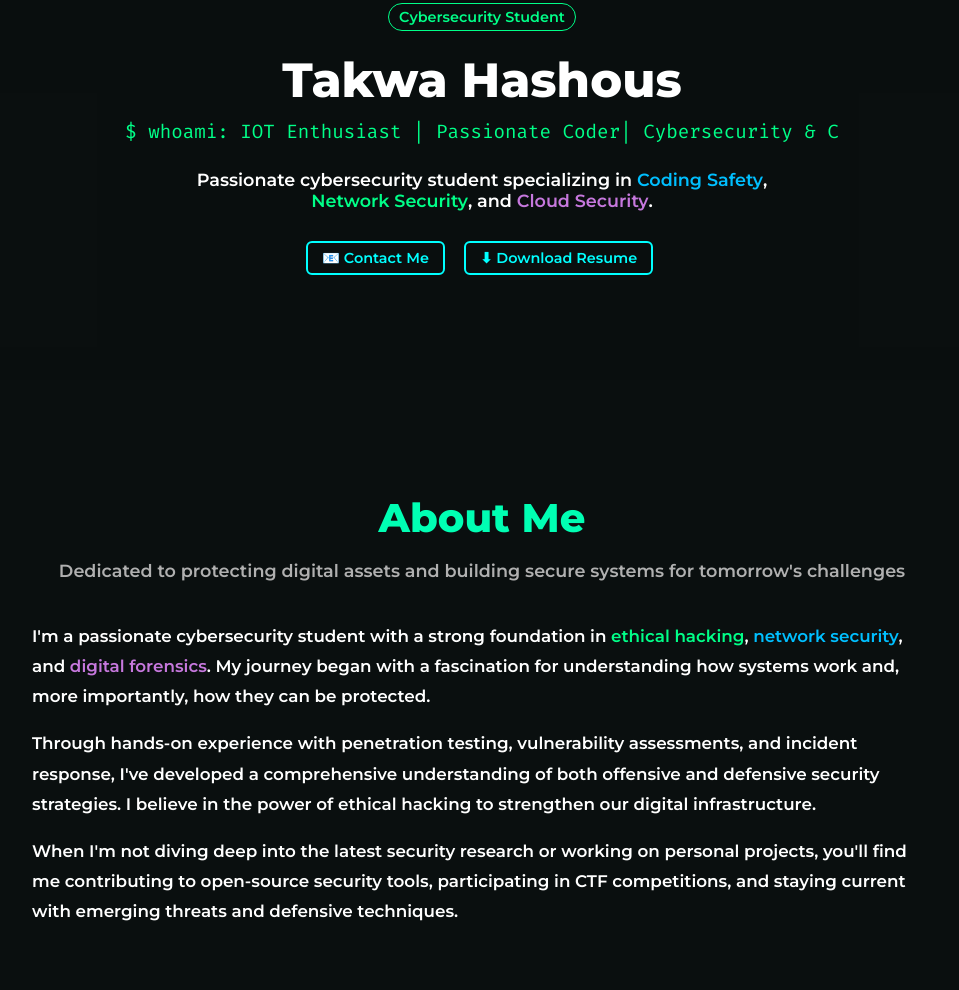
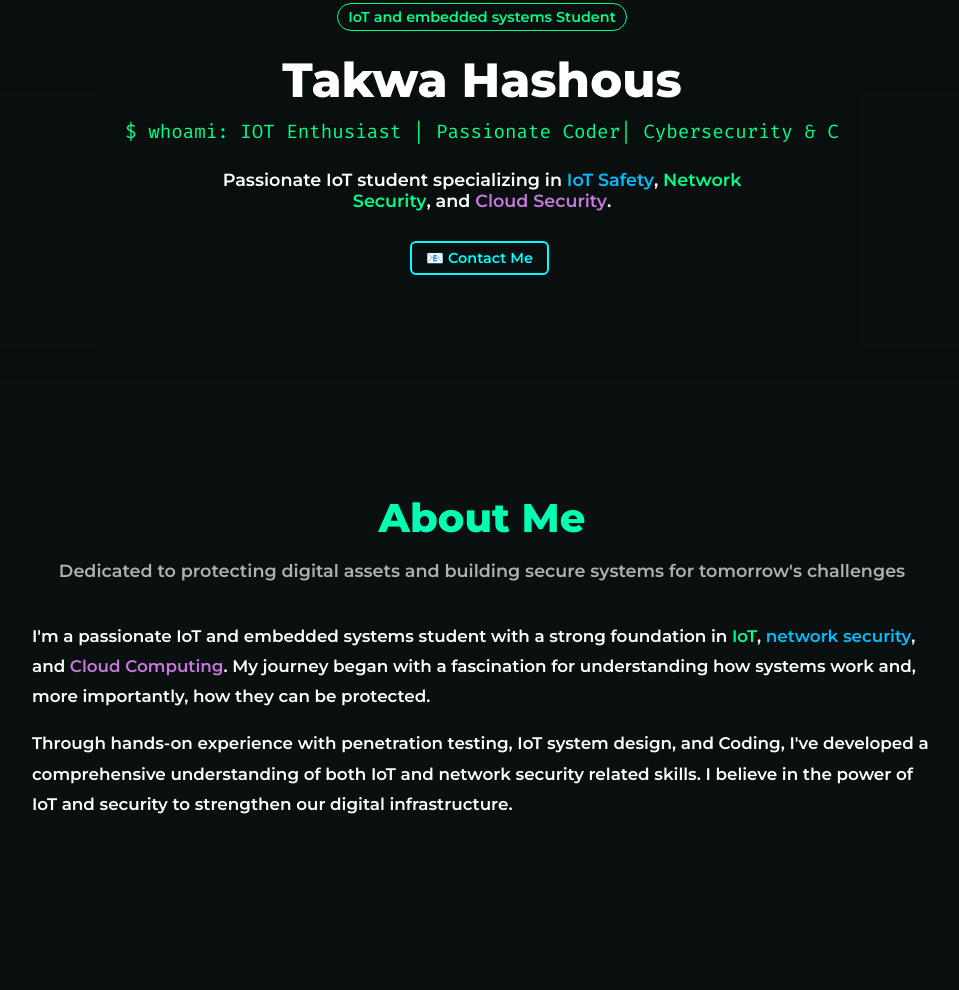
Before and after one commit to TakwaHashous/Takwa-s-Postfolio, a plain HTML site: page index.html in a window 1280 px wide. Shown: the part 162-1152 px from the top of the page, without its empty margins (158-1117 px from the left). Drawn offline with Linux system fonts and the light colour scheme.

```diff
--- a/index.html
+++ b/index.html
@@ -365,18 +365,18 @@
 
   <section class="hero">
     <div class="hero-content">
-      <div class="tag">Cybersecurity Student</div>
+      <div class="tag">IoT and embedded systems Student</div>
       <h1>Takwa Hashous</h1>
       <div class="typewriter" id="typewriter"></div>
       <p>
-        Passionate cybersecurity student specializing in
-        <span class="highlight-blue">Coding Safety</span>,
+        Passionate IoT  student specializing in
+        <span class="highlight-blue">IoT Safety</span>,
         <span class="highlight-green">Network Security</span>, and
         <span class="highlight-purple">Cloud Security</span>.
       </p>
       <div class="buttons">
         <a href="#" class="btn btn-green">📧 Contact Me</a>
-        <a href="#" class="btn btn-outline">⬇ Download Resume</a>
+        <!--<a href="#" class="btn btn-outline">⬇ Download Resume</a>-->
       </div>
     </div>
   </section>
@@ -401,23 +401,21 @@
 
   <div class="about-text">
     <p>
-      I'm a passionate cybersecurity student with a strong foundation in
-      <span class="highlight-green">ethical hacking</span>,
+      I'm a passionate IoT and embedded systems student with a strong foundation in
+      <span class="highlight-green">IoT</span>,
       <span class="highlight-blue">network security</span>, and
-      <span class="highlight-purple">digital forensics</span>.
+      <span class="highlight-purple">Cloud Computing</span>.
       My journey began with a fascination for understanding how systems work and, more importantly, how they can be protected.
     </p>
 
     <p>
-      Through hands-on experience with penetration testing, vulnerability assessments, and incident response,
-      I've developed a comprehensive understanding of both offensive and defensive security strategies.
-      I believe in the power of ethical hacking to strengthen our digital infrastructure.
+      Through hands-on experience with penetration testing, IoT system design, and Coding,
+      I've developed a comprehensive understanding of both IoT and network security related skills.
+      I believe in the power of IoT and security to strengthen our digital infrastructure.
     </p>
 
     <p>
-      When I'm not diving deep into the latest security research or working on personal projects,
-      you'll find me contributing to open-source security tools, participating in CTF competitions,
-      and staying current with emerging threats and defensive techniques.
+
     </p>
   </div>
 </section>
```
